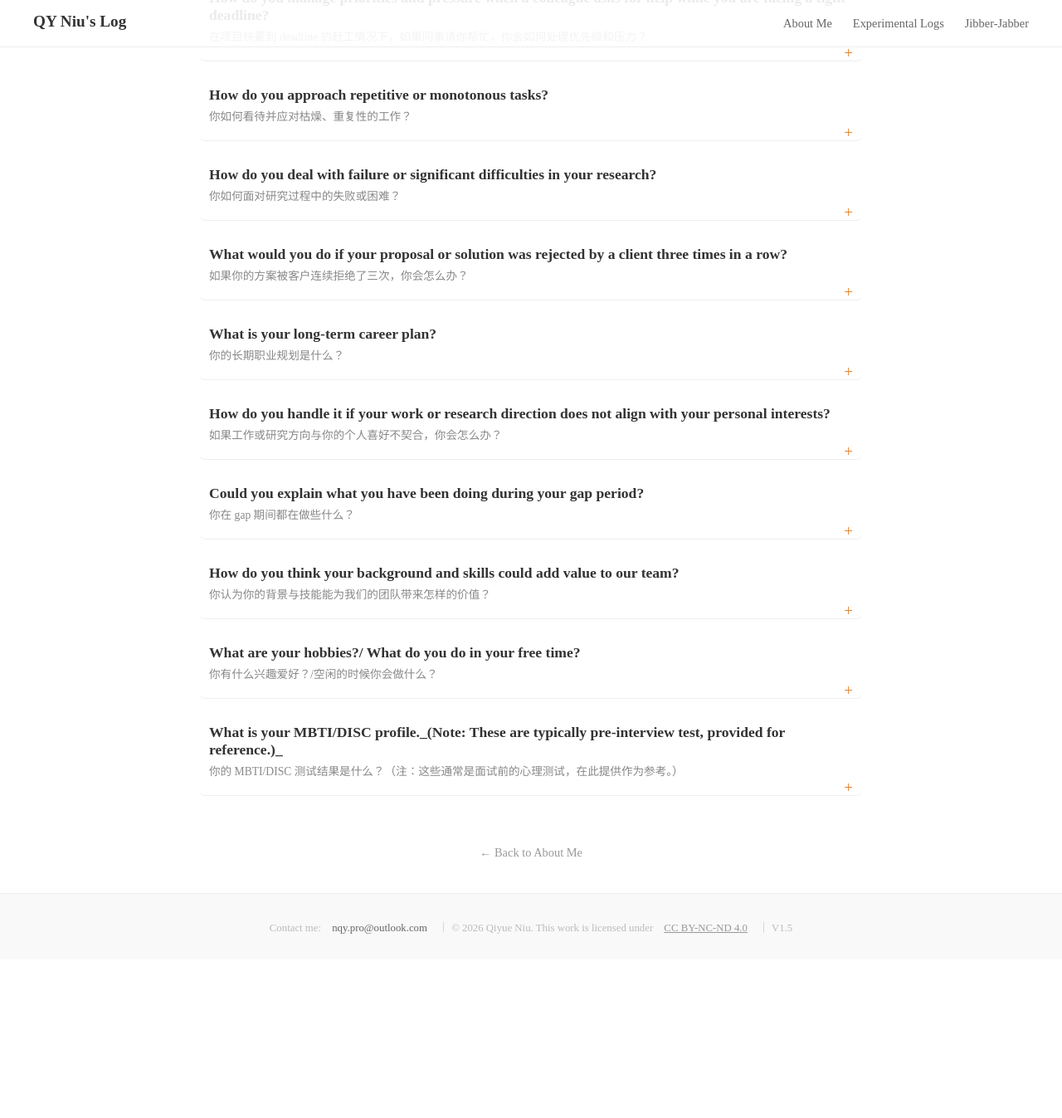
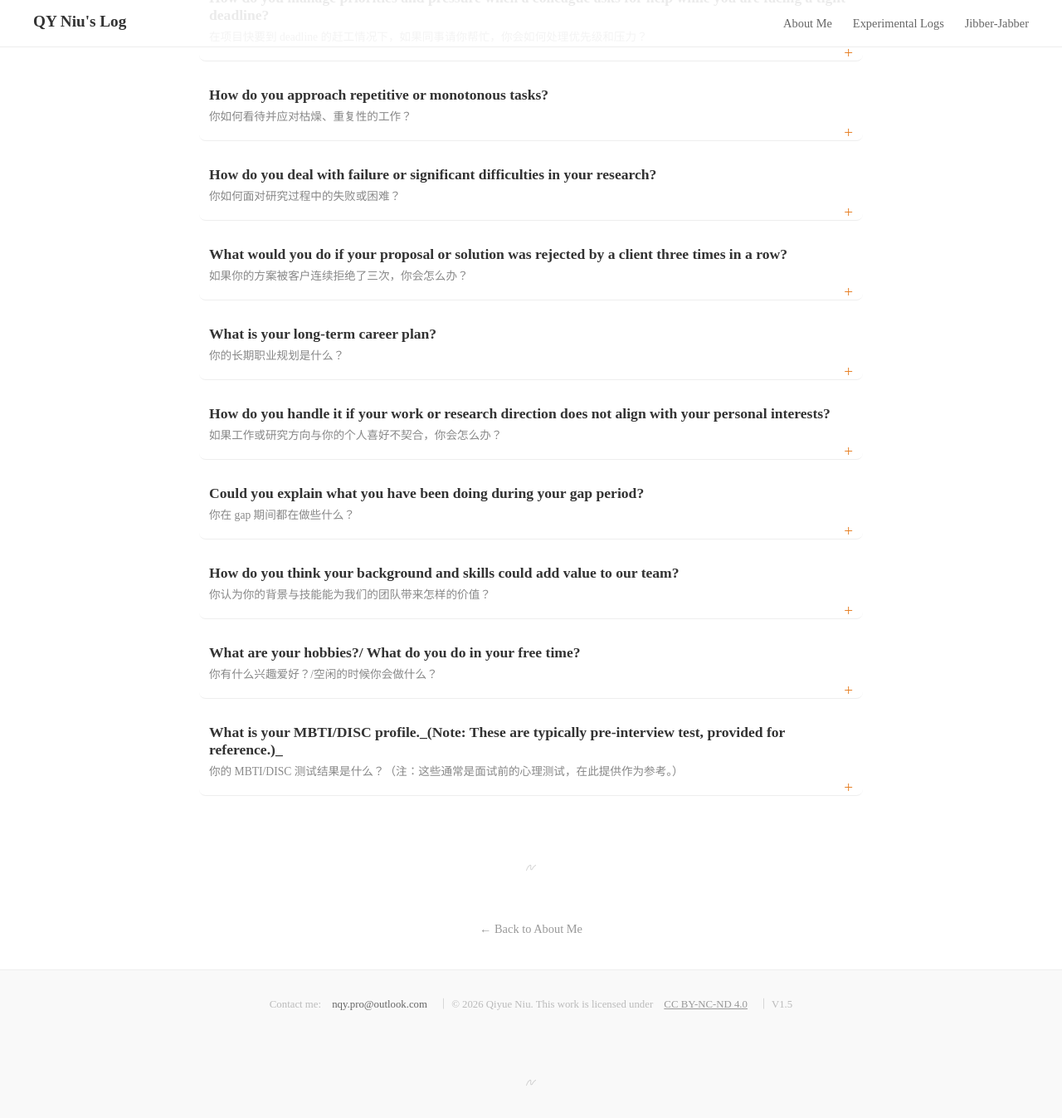
Before and after one commit to nqy-exp/nqy-exp.github.io, a Jekyll site: the page built from about/faq.html, in a window 1280 px wide and 1400 px high, scrolled down 743 px. Shown: the top 1347 px of the window at 83% size. Built offline with Jekyll 4.4.1, drawn with Linux system fonts in a browser that asks for light colours; before the commit the page ends 1899 px from its top, so only the background shows below that.

Commit message:
favicon as a simple of end
try

```diff
--- a/_includes/footer.html
+++ b/_includes/footer.html
@@ -2,6 +2,9 @@
 <footer class="my-custom-footer">
   <div class="footer-contact">
     Contact me: <a href="mailto:nqy.pro@outlook.com">nqy.pro@outlook.com</a> ｜ © 2026 Qiyue Niu. This work is licensed under <a href="https://creativecommons.org/licenses/by-nc-nd/4.0/" target="_blank" style="color: #999; text-decoration: underline;">CC BY-NC-ND 4.0</a> ｜ V1.5
+    <div class="article-sign-off">
+<img src="/images/favicon-180x180.png" alt="" class="icon-sign">
+</div>
   </div>
 </footer>
 
--- a/_layouts/ideas-layout.html
+++ b/_layouts/ideas-layout.html
@@ -33,6 +33,10 @@
     {{ content }}
   </div>
 
+<div class="article-sign-off">
+ <img src="/images/favicon-180x180.png" alt="" class="icon-sign">
+</div>
+
   <!-- 【新增模块】：轻量级免责声明 (Disclaimer) -->
   <div class="ideas-disclaimer">
     <p>💡This website is a personal space for exploration. Views expressed are my own and do not constitute professional advice.💡</p>
--- a/_layouts/projects-layout.html
+++ b/_layouts/projects-layout.html
@@ -42,6 +42,10 @@
         {{ content }}
       </div>
 
+      <div class="article-sign-off">
+       <img src="/images/favicon-180x180.png" alt="" class="icon-sign">
+      </div>
+
       <!-- 4. 【免责声明模块】 - 放在正文下方 -->
       <div class="project-disclaimer">
         <p><strong class="disclaimer-label">Disclaimer:</strong> All experiments documented herein are personal exploratory attempts conducted in a non-professional (home-based) setting. They do not constitute peer-reviewed research or standardized operational protocols. Please exercise caution and professional judgment; do not replicate any procedures based solely on these notes.</p>
--- a/about/faq.html
+++ b/about/faq.html
@@ -345,6 +345,9 @@ details[open] summary::after {
 </details>
 <!-- 新问题结束 -->
 
+<div class="article-sign-off">
+ <img src="/images/favicon-180x180.png" alt="" class="icon-sign">
+</div>
 
 </div> <!-- faq-section 结束 -->
 
--- a/assets/css/style.css
+++ b/assets/css/style.css
@@ -1760,3 +1760,30 @@ font-weight: bold;
 
     display: inline;     /* 必须是 inline */
 }
+
+.article-sign-off {
+  display: flex;
+  align-items: center;
+  justify-content: center; /* 居中，营造仪式感 */
+  gap: 6px;                /* 微小的间距 */
+  margin: 80px auto 60px auto; /* 给文章留出大量的呼吸空间，让签名显得孤傲 */
+  opacity: 0.4;            /* 保持一种半透明的、若隐若现的感觉 */
+}
+.icon-sign {
+  width: 12px;             /* 极小的尺寸，像一个微小的印章 */
+  height: 12px;
+  object-fit: contain;
+
+  /* 将图标处理成一种“压痕”或“水印”的效果 */
+  filter: grayscale(1) contrast(0.8); /* 转为灰度并降低对比度，使其不突兀 */
+
+  /* 彻底移除所有交互动画的可能性 */
+  pointer-events: none;    /* 确保鼠标滑过时完全没有任何反应 */
+  user-select: none;       /* 防止用户意外选中它 */
+}
+
+/* 彻底禁用任何可能的悬停效果，保持绝对的静止 */
+.article-sign-off:hover {
+  opacity: 0.4;            /* 强制维持原有的低透明度 */
+  transform: none !important;
+}
```
